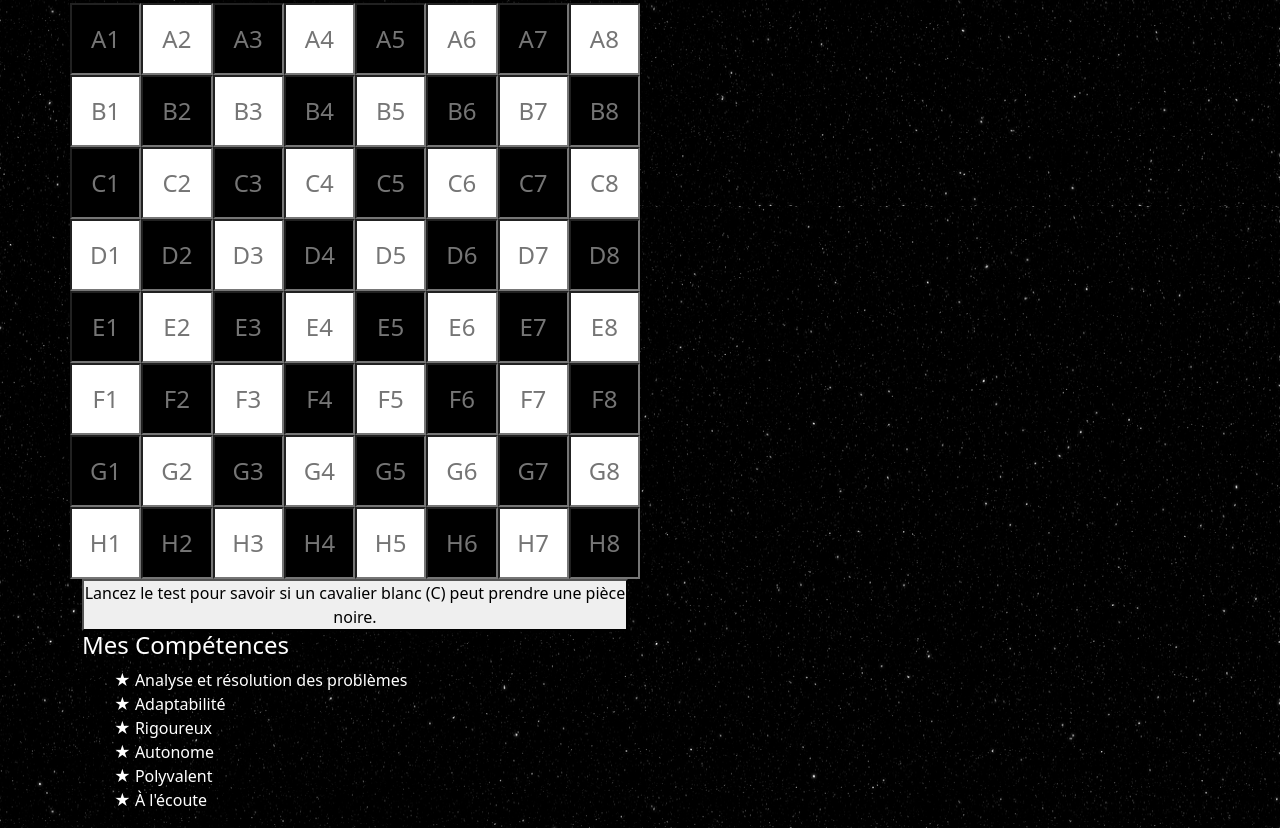
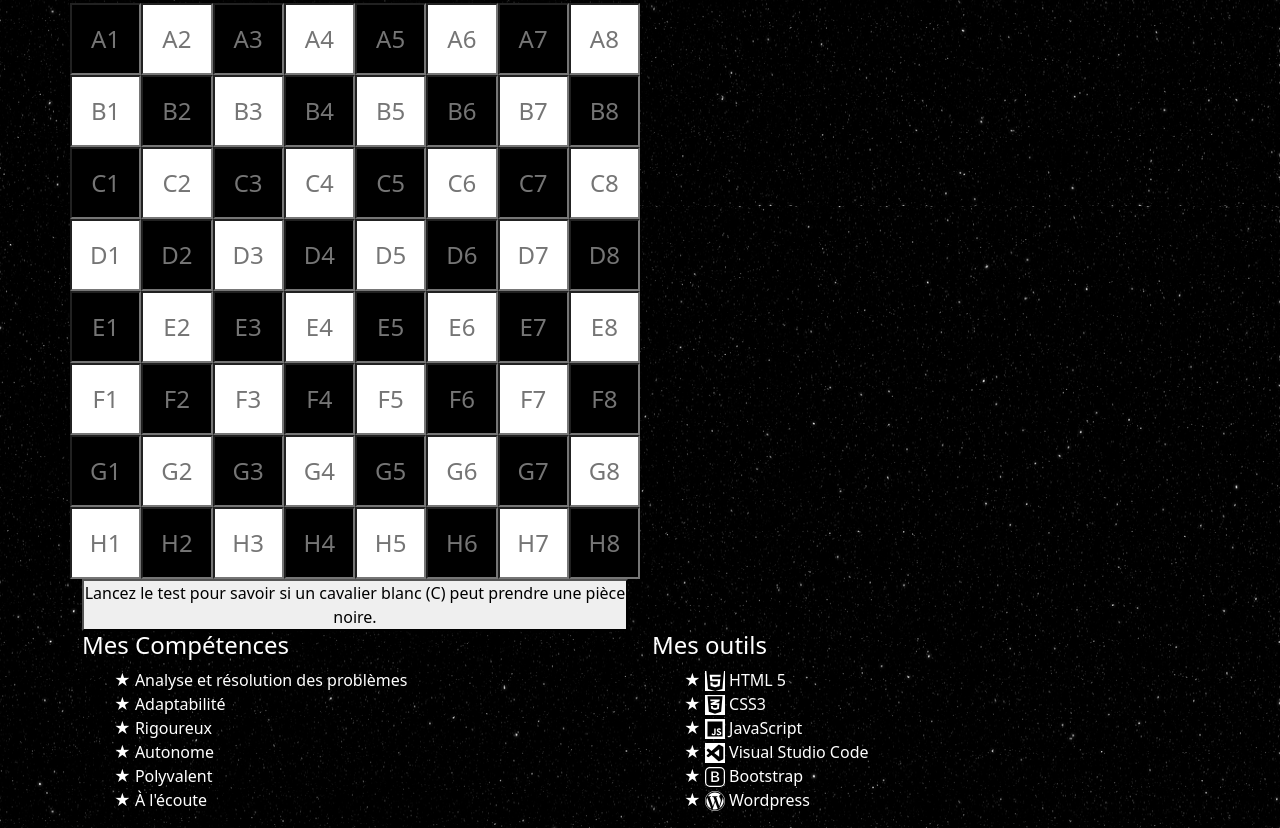
Before and after one commit to Hakureiken/Portfolio, a plain HTML site: page index.html in a window 1280 px wide. Shown: the part 1394-2222 px from the top of the page. Drawn offline with nearby package versions, Linux system fonts and the light colour scheme.

Commit message:
portfolio

```diff
--- a/index.html
+++ b/index.html
@@ -299,6 +299,41 @@
                     </li>
                 </ul>
             </div>
+            <div class="col">
+                <h4>Mes outils</h4>
+                <ul>
+                    <li>
+                        <img src="image/2333390-html-html5-internet-website_85590.svg" alt="html5" style="background-color: white;width: 20px;">
+                        HTML 5
+                    </li>
+                    <li>
+                        <img src="image/css_shiled_logo_icon_145359.svg" alt="css3" style="background-color: white;width: 20px;">
+                        CSS3
+                    </li>
+                    <li>
+                        <img src="image/language_javascript_icon_135455.svg" alt="css3" style="background-color: white;width: 20px;">
+                        JavaScript
+                    </li>
+                    <li>
+                        <img src="image/microsoft_visual_studio_code_icon_137397.svg" alt="css3" style="background-color: white;width: 20px;">
+                        Visual Studio Code
+                    </li>
+                    <li>
+                        <svg xmlns="http://www.w3.org/2000/svg" width="20" height="20" fill="currentColor" class="bi bi-bootstrap" viewBox="0 0 16 16">
+                            <path d="M5.062 12h3.475c1.804 0 2.888-.908 2.888-2.396 0-1.102-.761-1.916-1.904-2.034v-.1c.832-.14 1.482-.93 1.482-1.816 0-1.3-.955-2.11-2.542-2.11H5.062V12zm1.313-4.875V4.658h1.78c.973 0 1.542.457 1.542 1.237 0 .802-.604 1.23-1.764 1.23H6.375zm0 3.762V8.162h1.822c1.236 0 1.887.463 1.887 1.348 0 .896-.627 1.377-1.811 1.377H6.375z"/>
+                            <path d="M0 4a4 4 0 0 1 4-4h8a4 4 0 0 1 4 4v8a4 4 0 0 1-4 4H4a4 4 0 0 1-4-4V4zm4-3a3 3 0 0 0-3 3v8a3 3 0 0 0 3 3h8a3 3 0 0 0 3-3V4a3 3 0 0 0-3-3H4z"/>
+                          </svg> Bootstrap
+                    </li>
+                    <li>
+                        <svg xmlns="http://www.w3.org/2000/svg" width="20" height="20" fill="currentColor" class="bi bi-wordpress" viewBox="0 0 16 16">
+                            <path d="M12.633 7.653c0-.848-.305-1.435-.566-1.892l-.08-.13c-.317-.51-.594-.958-.594-1.48 0-.63.478-1.218 1.152-1.218.02 0 .039.002.058.003l.031.003A6.838 6.838 0 0 0 8 1.137 6.855 6.855 0 0 0 2.266 4.23c.16.005.313.009.442.009.717 0 1.828-.087 1.828-.087.37-.022.414.521.044.565 0 0-.371.044-.785.065l2.5 7.434 1.5-4.506-1.07-2.929c-.369-.022-.719-.065-.719-.065-.37-.022-.326-.588.043-.566 0 0 1.134.087 1.808.087.718 0 1.83-.087 1.83-.087.37-.022.413.522.043.566 0 0-.372.043-.785.065l2.48 7.377.684-2.287.054-.173c.27-.86.469-1.495.469-2.046zM1.137 8a6.864 6.864 0 0 0 3.868 6.176L1.73 5.206A6.837 6.837 0 0 0 1.137 8z"/>
+                            <path d="M6.061 14.583 8.121 8.6l2.109 5.78c.014.033.03.064.049.094a6.854 6.854 0 0 1-4.218.109zm7.96-9.876c.03.219.047.453.047.706 0 .696-.13 1.479-.522 2.458l-2.096 6.06a6.86 6.86 0 0 0 2.572-9.224z"/>
+                            <path fill-rule="evenodd" d="M0 8c0-4.411 3.589-8 8-8 4.41 0 8 3.589 8 8s-3.59 8-8 8c-4.411 0-8-3.589-8-8zm.367 0c0 4.209 3.424 7.633 7.633 7.633 4.208 0 7.632-3.424 7.632-7.633C15.632 3.79 12.208.367 8 .367 3.79.367.367 3.79.367 8z"/>
+                          </svg>
+                        Wordpress
+                    </li>
+                </ul>
+            </div>
         </div>
     </div>
 
```
Also changed, not shown: image/2333390-html-html5-internet-website_85590.svg (added), image/css_shiled_logo_icon_145359.svg (added), image/language_javascript_icon_135455.svg (added), image/microsoft_visual_studio_code_icon_137397.svg (added).
